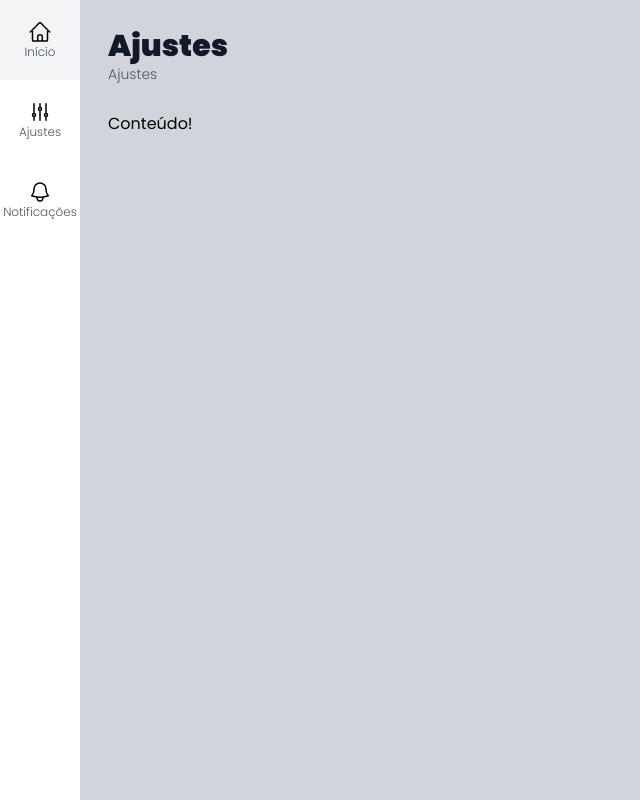
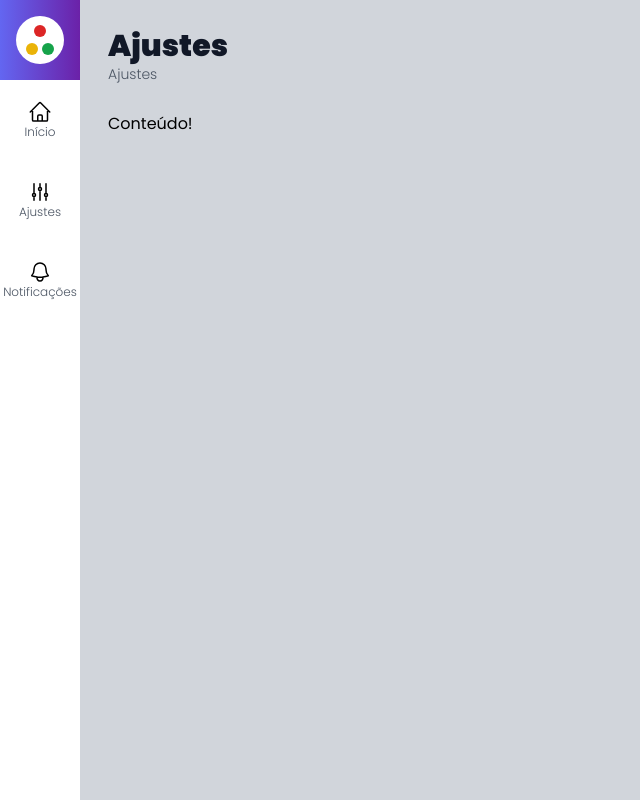
Before and after one commit to Erick-de-Paiva/projeto-template-admin, a Next.js app: page /ajustes in a window 1280 px wide. Shown: the whole page, without its empty margins (0-640 px from the left). Built offline with nearby package versions, Linux system fonts and the light colour scheme.

Commit message:
componente logo

```diff
--- /dev/null
+++ b/src/components/template/Logo.tsx
@@ -0,0 +1,15 @@
+export default function Logo() {
+    return (
+        <div className={`
+            flex flex-col items-center justify-center
+            h-12 w-12 rounded-full
+            bg-white
+        `}>
+            <div className="h-3 w-3 rounded-full bg-red-600 mb-0.5" />
+            <div className="flex mt-1">
+                <div className="h-3 w-3 rounded-full bg-yellow-500 mr-0.5" />
+                <div className="h-3 w-3 rounded-full bg-green-600 ml-0.5" />
+            </div>
+        </div>
+    )
+}
--- a/src/components/MenuLateral.tsx
+++ b/src/components/template/MenuLateral.tsx
@@ -1,9 +1,17 @@
 import MenuItem from "./MenuItem"
-import { IconeCasa,IconeAjustes,IconeSino } from "./icons"
+import { IconeCasa,IconeAjustes,IconeSino } from "../icons"
+import Logo from "./Logo"
 
 export default function MenuLateral() {
     return (
         <aside>
+            <div className={`
+                flex flex-col items-center justify-center
+                bg-gradient-to-r from-indigo-500 to-purple-800
+                h-20 w-20
+            `}>
+                <Logo />
+            </div>
             <ul>
                 <MenuItem url="/" texto="Início" icone={IconeCasa} />
                 <MenuItem url="/ajustes" texto="Ajustes" icone={IconeAjustes} />
--- a/src/pages/ajustes.tsx
+++ b/src/pages/ajustes.tsx
@@ -1,4 +1,4 @@
-import Layout from "../components/Layout";
+import Layout from "../components/template/Layout";
 
 export default function Ajustes() {
   return (
--- a/src/pages/index.tsx
+++ b/src/pages/index.tsx
@@ -1,4 +1,4 @@
-import Layout from "../components/Layout";
+import Layout from "../components/template/Layout";
 
 export default function Home() {
   return (
--- a/src/pages/notificacoes.tsx
+++ b/src/pages/notificacoes.tsx
@@ -1,4 +1,4 @@
-import Layout from "../components/Layout";
+import Layout from "../components/template/Layout";
 
 export default function Notificacoes() {
   return (
```
Also changed, not shown: src/components/template/Cabecalho.tsx (renamed from src/components/Cabecalho.tsx), src/components/template/Conteudo.tsx (renamed from src/components/Conteudo.tsx), src/components/template/Layout.tsx (renamed from src/components/Layout.tsx), src/components/template/MenuItem.tsx (renamed from src/components/MenuItem.tsx), src/components/template/Titulo.tsx (renamed from src/components/Titulo.tsx).
